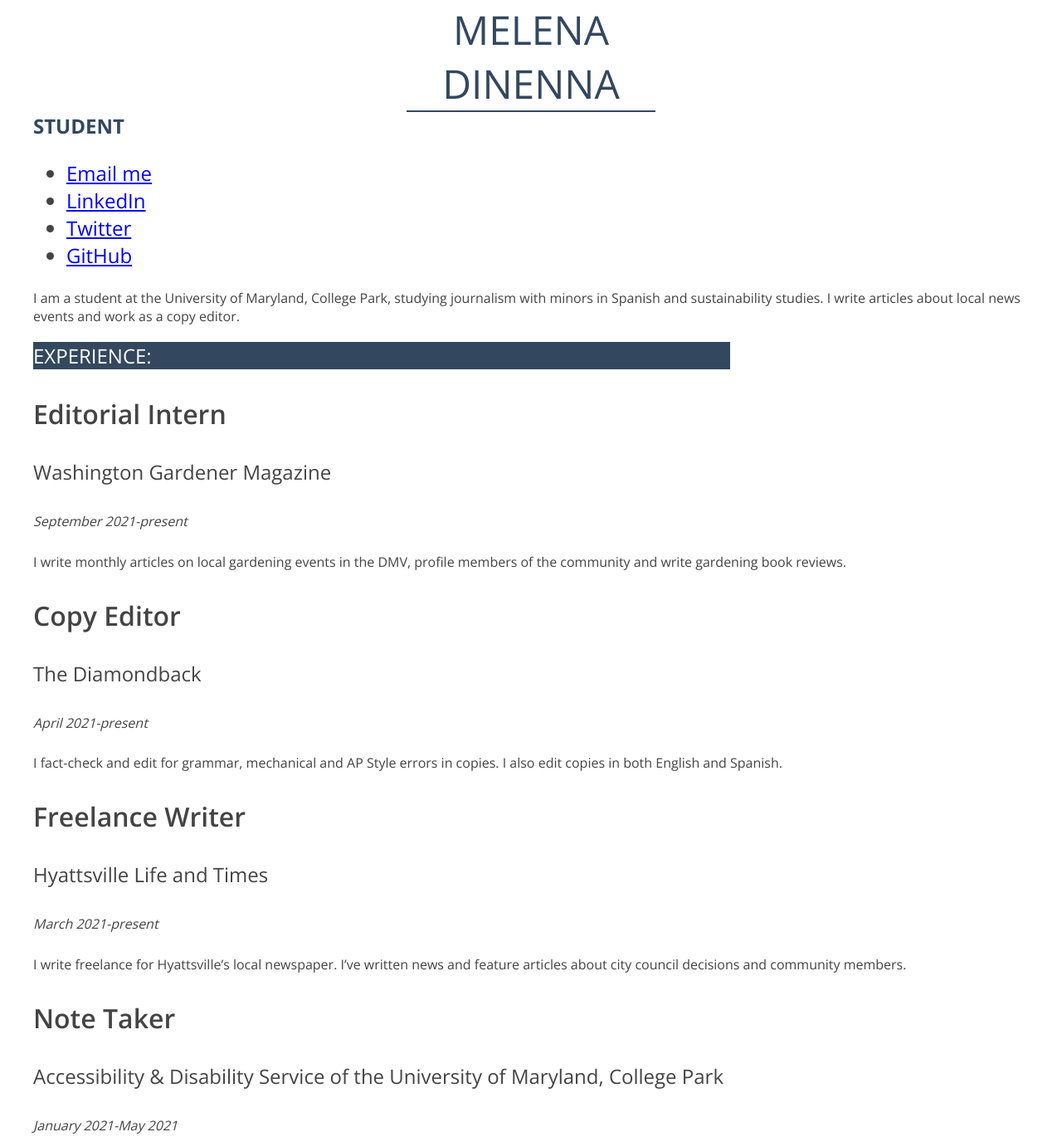
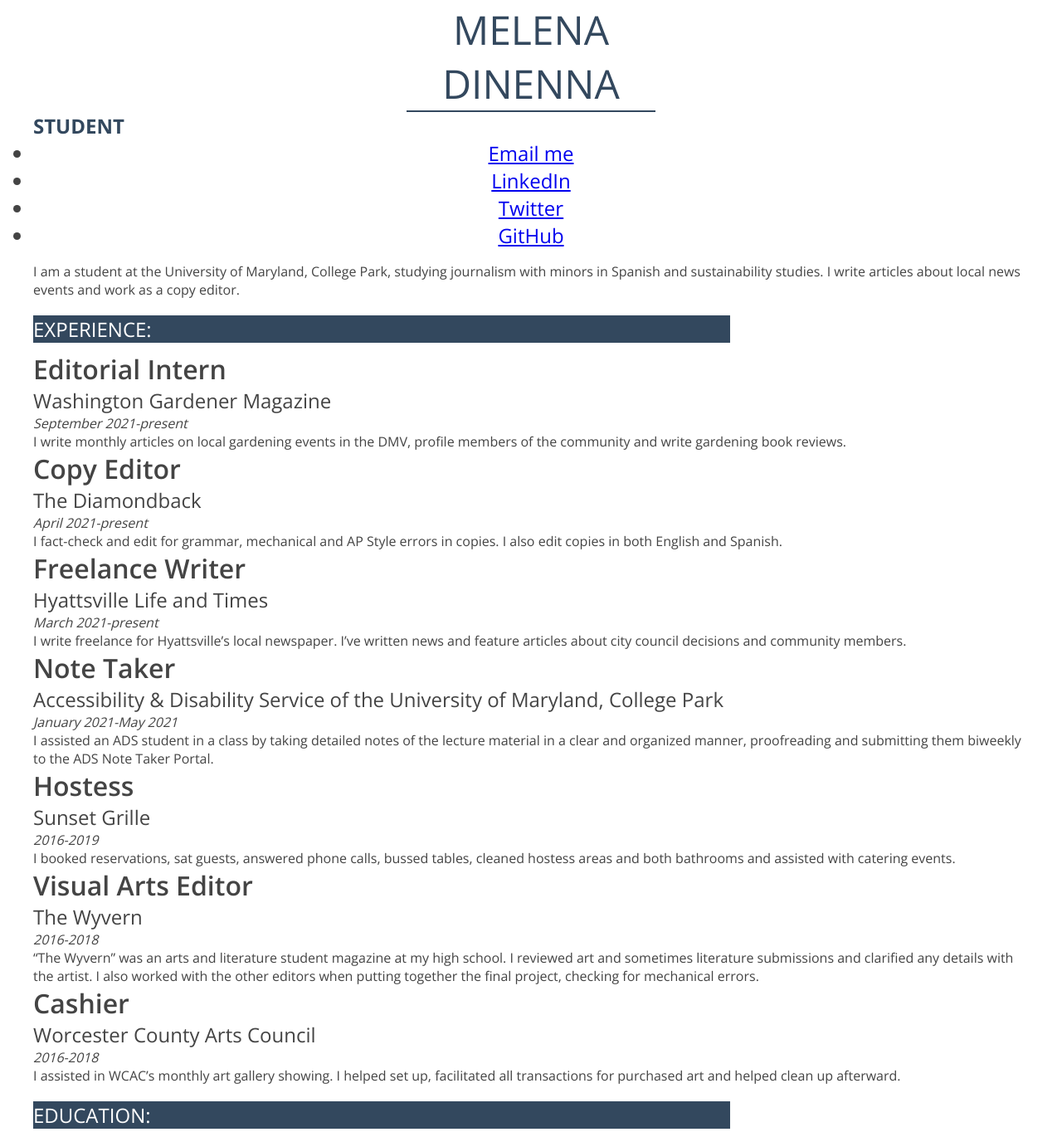
Before and after one commit to medinenna/Melena-DiNenna-JOUR352, a plain HTML site: page Resume/index.html in a window 1280 px wide. Shown: the part 5-1375 px from the top of the page at 83% size. Drawn offline with nearby package versions, Linux system fonts and the light colour scheme.

Commit message:
created divs for headings; applied styling

```diff
--- a/Resume/index.html
+++ b/Resume/index.html
@@ -19,55 +19,55 @@
 <!--
   <img src="headshot resume.JPG" width="300px">
 -->
-<ul>
+<ul class="menu">
   <li><a href="mailto:mdinenna@terpmail.umd.edu">Email me</a></li>
   <li><a href=linkedin.com/in/melena-d-467431139>LinkedIn</a></li>
   <li><a href=https://twitter.com/melenalynn1>Twitter</a></li>
   <li><a href=https://github.com/medinenna>GitHub</a></li>
 </ul>
 
-  <p>I am a student at the University of Maryland, College Park, studying journalism with minors in Spanish and sustainability studies. I write articles about local news events and work as a copy editor. </p>
+  <p class="description">I am a student at the University of Maryland, College Park, studying journalism with minors in Spanish and sustainability studies. I write articles about local news events and work as a copy editor. </p>
 
   <div class="sectionheader">Experience:</div>
-  <h3>Editorial Intern</h3>
-  <h4>Washington Gardener Magazine</h4>
-  <h5>September 2021-present</h5>
+  <div class="jobtitle">Editorial Intern</div>
+  <div class="organization">Washington Gardener Magazine</div>
+  <div class="date">September 2021-present</div>
   I write monthly articles on local gardening events in the DMV, profile members of the community and write gardening book reviews.
 
 
-  <h3>Copy Editor</h3>
-  <h4>The Diamondback</h4>
-  <h5>April 2021-present</h5>
+  <div class="jobtitle">Copy Editor</div>
+  <div class="organization">The Diamondback</div>
+  <div class="date">April 2021-present</div>
   I fact-check and edit for grammar, mechanical and AP Style errors in copies. I also edit copies in both English and Spanish.
 
 
-  <h3>Freelance Writer</h3>
-  <h4>Hyattsville Life and Times</h4>
-  <h5>March 2021-present</h5>
+  <div class="jobtitle">Freelance Writer</div>
+  <div class="organization">Hyattsville Life and Times</div>
+  <div class="date">March 2021-present</div>
   I write freelance for Hyattsville’s local newspaper. I’ve written news and feature articles about city council decisions and community members.
 
 
-  <h3>Note Taker</h3>
-  <h4>Accessibility & Disability Service of the University of Maryland, College Park</h4>
-  <h5>January 2021-May 2021</h5>
+  <div class="jobtitle">Note Taker</div>
+  <div class="organization">Accessibility & Disability Service of the University of Maryland, College Park</div>
+  <div class="date">January 2021-May 2021</div>
   I assisted an ADS student in a class by taking detailed notes of the lecture material in a clear and organized manner, proofreading and submitting them biweekly to the ADS Note Taker Portal.
 
 
-  <h3>Hostess</h3>
-  <h4>Sunset Grille</h4>
-  <h5>2016-2019</h5>
+  <div class="jobtitle">Hostess</div>
+  <div class="organization">Sunset Grille</div>
+  <div class="date">2016-2019</div>
   I booked reservations, sat guests, answered phone calls, bussed tables, cleaned hostess areas and both bathrooms and assisted with catering events.
 
 
-  <h3>Visual Arts Editor</h3>
-  <h4>The Wyvern</h4>
-  <h5>2016-2018</h5>
+  <div class="jobtitle">Visual Arts Editor</div>
+  <div class="organization">The Wyvern</div>
+  <div class="date">2016-2018</div>
   “The Wyvern” was an arts and literature student magazine at my high school. I reviewed art and sometimes literature submissions and clarified any details with the artist. I also worked with the other editors when putting together the final project, checking for mechanical errors.
 
 
-  <h3>Cashier</h3>
-  <h4>Worcester County Arts Council</h4>
-  <h5>2016-2018</h5>
+  <div class="jobtitle">Cashier</div>
+  <div class="organization">Worcester County Arts Council</div>
+  <div class="date">2016-2018</div>
   I assisted in WCAC’s monthly art gallery showing. I helped set up, facilitated all transactions for purchased art and helped clean up afterward.
 
 
--- a/Resume/style.css
+++ b/Resume/style.css
@@ -32,6 +32,10 @@ strong {
   font-size:1.5em;
 }
 
+.description {
+  margin: 10 0 10 0;
+}
+
 /* headings: experience, education, skills */
 .sectionheader {
   font-size:1.5em;
@@ -41,27 +45,32 @@ strong {
   margin: 20px 0 10px 0;
   width: 70%;
   min-width: 300px;
-
 }
 /*  job titles */
-h3{
+.jobtitle{
   font-weight:600;
   font-size:2em;
-
 }
 /*  employers  */
-h4 {
+.organization {
   font-weight:400;
   font-size:1.5em;
-
 }
 /* dates of employment  */
-h5 {
+.date {
   font-weight:400;
   font-size:1em;
   font-style:italic;
+  margin-top;3px;
+  margin-bottom: 0px;
+  margin-left: 0px;
+  margin-right: 0px;
 }
 /* lists of contact, skills, education */
-ul {
+.menu {
+  margin: 0 0 0 0;
+  padding: 0 0 0 0;
   font-size:1.5em;
+  text-align: center;
+  display: inline;
 }
```
